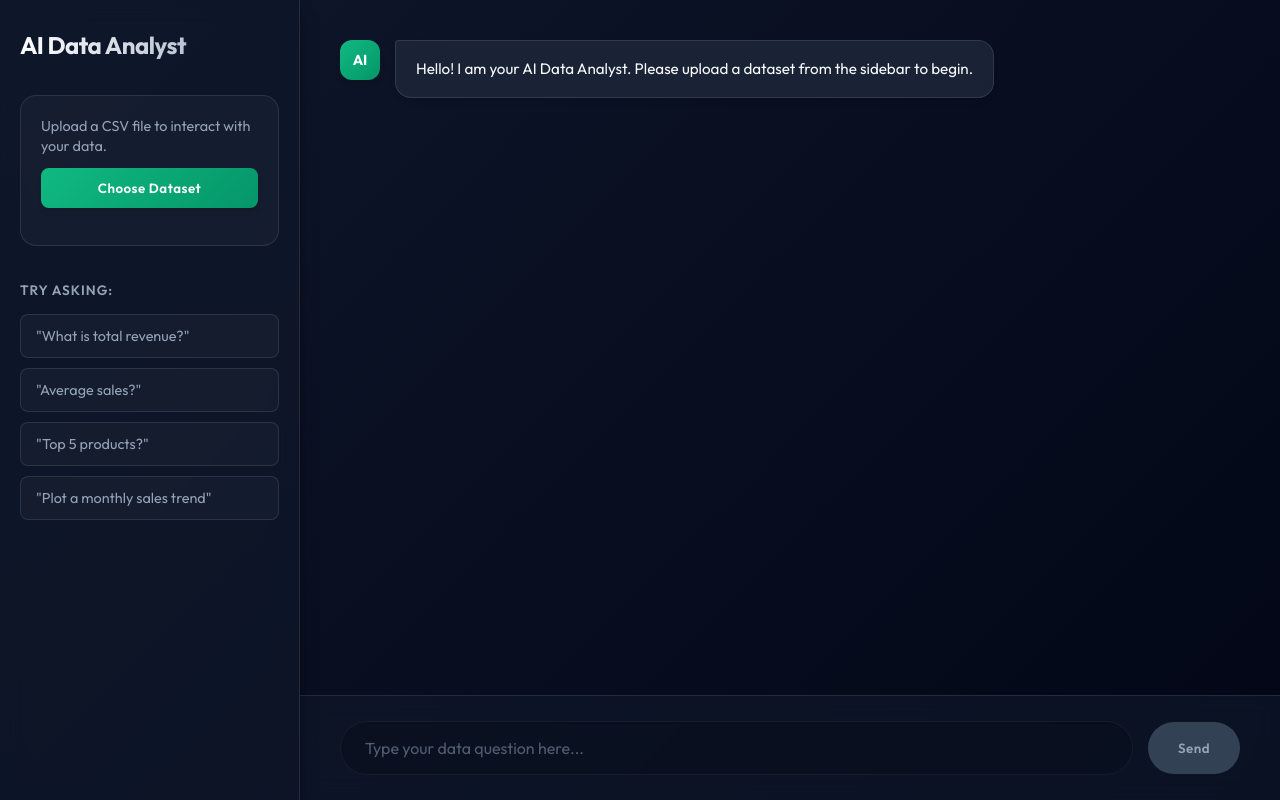
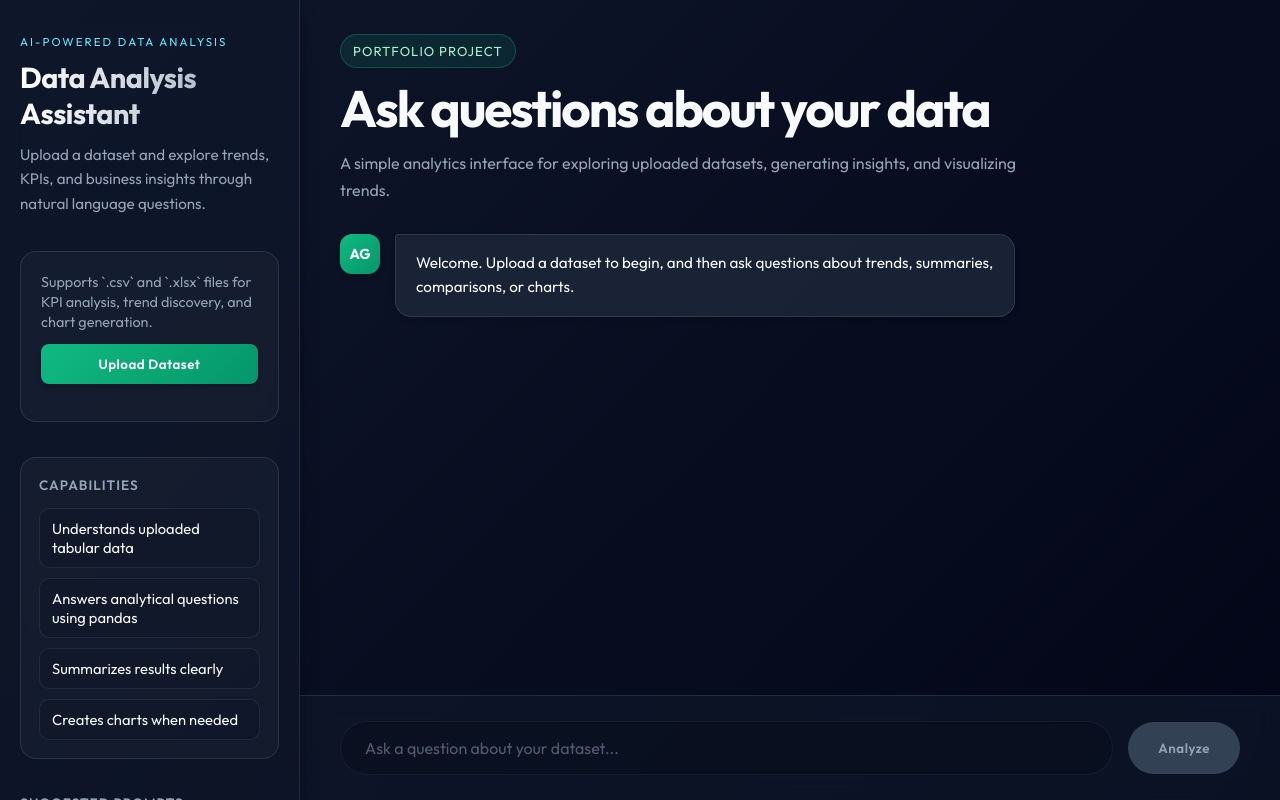
Before and after one commit to rishigoswami18/Data-Analyst-ai, a Flask app: page / in a window 1280 px wide. Run offline with Flask 3, Linux system fonts and the light colour scheme.

Commit message:
Updated project files

```diff
--- a/static/script.js
+++ b/static/script.js
@@ -15,7 +15,7 @@ fileInput.addEventListener('change', async () => {
     const file = fileInput.files[0];
     if (!file) return;
 
-    statusMsg.textContent = "Uploading...";
+    statusMsg.textContent = "Uploading dataset...";
     statusMsg.style.color = "#ccc";
 
     const formData = new FormData();
@@ -29,14 +29,14 @@ fileInput.addEventListener('change', async () => {
         const data = await response.json();
 
         if (response.ok) {
-            statusMsg.textContent = "Dataset Loaded!";
+            statusMsg.textContent = "Dataset ready for analysis";
             statusMsg.style.color = "#4ade80";
 
             // Enable chat
             chatInput.disabled = false;
             sendBtn.disabled = false;
 
-            appendSystemMessage("Dataset loaded! What would you like to know?");
+            appendSystemMessage(`Dataset loaded: ${data.filename}. You can now ask for summaries, comparisons, trends, or charts.`);
         } else {
             statusMsg.textContent = data.error;
             statusMsg.style.color = "#ef4444"; // red
@@ -60,7 +60,7 @@ document.querySelectorAll('.examples-section li').forEach(li => {
             chatInput.value = li.textContent.replace(/"/g, '');
             sendQuery();
         } else {
-            alert("Please upload a dataset first!");
+            alert("Upload a dataset first to activate analysis.");
         }
     });
 });
@@ -78,7 +78,7 @@ async function sendQuery() {
     sendBtn.disabled = true;
 
     // Add loading message
-    const loadingId = appendSystemMessage("Thinking...");
+    const loadingId = appendSystemMessage("Working on your question...");
 
     try {
         const response = await fetch('/chat', {
@@ -135,7 +135,7 @@ function appendSystemMessage(text, chartUrl = null) {
 
     // Use innerHTML because we might inject an unescaped img tag immediately after escaped text
     div.innerHTML = `
-        <div class="avatar">AI</div>
+        <div class="avatar">AG</div>
         <div class="bubble"></div>
     `;
     div.querySelector('.bubble').innerHTML = bubbleContent;
--- a/static/style.css
+++ b/static/style.css
@@ -50,15 +50,47 @@ body {
     gap: 35px;
     box-shadow: var(--shadow-lg);
     z-index: 10;
+    height: 100vh;
+    overflow-y: auto;
+    overscroll-behavior: contain;
+}
+
+.sidebar::-webkit-scrollbar {
+    width: 6px;
+}
+
+.sidebar::-webkit-scrollbar-track {
+    background: transparent;
+}
+
+.sidebar::-webkit-scrollbar-thumb {
+    background: rgba(255, 255, 255, 0.14);
+    border-radius: 999px;
 }
 
 .sidebar-header h2 {
-    font-size: 1.5rem;
+    font-size: 1.8rem;
     font-weight: 700;
     background: linear-gradient(to right, #fff, #94a3b8);
     -webkit-background-clip: text;
     -webkit-text-fill-color: transparent;
     letter-spacing: -0.5px;
+}
+
+.sidebar-header p {
+    margin-top: 12px;
+    color: var(--text-secondary);
+    line-height: 1.6;
+    font-size: 0.95rem;
+}
+
+.eyebrow {
+    display: inline-block;
+    font-size: 0.72rem;
+    text-transform: uppercase;
+    letter-spacing: 0.18em;
+    color: #67e8f9;
+    margin-bottom: 10px;
 }
 
 .upload-section {
@@ -114,6 +146,37 @@ body {
     font-size: 0.95rem;
 }
 
+.capability-section {
+    background: rgba(255, 255, 255, 0.03);
+    border: 1px solid var(--border-color);
+    padding: 18px;
+    border-radius: 16px;
+}
+
+.capability-section h3 {
+    font-size: 0.85rem;
+    text-transform: uppercase;
+    letter-spacing: 1px;
+    margin-bottom: 14px;
+    color: var(--text-secondary);
+    font-weight: 600;
+}
+
+.capability-section ul {
+    list-style: none;
+    display: grid;
+    gap: 10px;
+}
+
+.capability-section li {
+    padding: 10px 12px;
+    border-radius: 10px;
+    background: rgba(15, 23, 42, 0.55);
+    border: 1px solid rgba(255, 255, 255, 0.08);
+    color: var(--text-primary);
+    font-size: 0.92rem;
+}
+
 .examples-section h3 {
     font-size: 0.85rem;
     text-transform: uppercase;
@@ -157,9 +220,41 @@ body {
     position: relative;
 }
 
+.hero-panel {
+    padding: 34px 40px 10px;
+}
+
+.hero-panel h1 {
+    font-size: clamp(2rem, 4vw, 3.25rem);
+    line-height: 1.05;
+    max-width: 700px;
+    letter-spacing: -0.04em;
+}
+
+.hero-panel p {
+    max-width: 720px;
+    color: var(--text-secondary);
+    margin-top: 14px;
+    font-size: 1rem;
+    line-height: 1.7;
+}
+
+.hero-tag {
+    display: inline-block;
+    margin-bottom: 14px;
+    padding: 8px 12px;
+    border-radius: 999px;
+    background: rgba(16, 185, 129, 0.12);
+    border: 1px solid rgba(16, 185, 129, 0.3);
+    color: #a7f3d0;
+    font-size: 0.82rem;
+    letter-spacing: 0.08em;
+    text-transform: uppercase;
+}
+
 .chat-box {
     flex-grow: 1;
-    padding: 40px;
+    padding: 20px 40px 40px;
     overflow-y: auto;
     display: flex;
     flex-direction: column;
--- a/templates/index.html
+++ b/templates/index.html
@@ -3,56 +3,68 @@
 <head>
     <meta charset="UTF-8">
     <meta name="viewport" content="width=device-width, initial-scale=1.0">
-    <title>AI Data Analyst</title>
-    <!-- Use Google Fonts -->
-    <link href="https://fonts.googleapis.com/css2?family=Inter:wght@400;500;600&display=swap" rel="stylesheet">
-    <!-- Link external CSS -->
+    <title>Agentic Analytics Copilot</title>
     <link rel="stylesheet" href="{{ url_for('static', filename='style.css') }}">
 </head>
 <body>
     <div class="app-container">
-        <!-- Sidebar for File Uploads -->
         <aside class="sidebar">
             <div class="sidebar-header">
-                <h2>AI Data Analyst</h2>
+                <span class="eyebrow">AI-Powered Data Analysis</span>
+                <h2>Data Analysis Assistant</h2>
+                <p>Upload a dataset and explore trends, KPIs, and business insights through natural language questions.</p>
             </div>
             <div class="upload-section">
-                <p>Upload a CSV file to interact with your data.</p>
+                <p>Supports `.csv` and `.xlsx` files for KPI analysis, trend discovery, and chart generation.</p>
                 <input type="file" id="file-input" accept=".csv, .xlsx" style="display: none;">
-                <button id="upload-btn" class="primary-btn">Choose Dataset</button>
+                <button id="upload-btn" class="primary-btn">Upload Dataset</button>
                 <div id="upload-status" class="status-msg"></div>
             </div>
 
+            <div class="capability-section">
+                <h3>Capabilities</h3>
+                <ul>
+                    <li>Understands uploaded tabular data</li>
+                    <li>Answers analytical questions using pandas</li>
+                    <li>Summarizes results clearly</li>
+                    <li>Creates charts when needed</li>
+                </ul>
+            </div>
+
             <div class="examples-section">
-                <h3>Try Asking:</h3>
+                <h3>Suggested Prompts</h3>
                 <ul>
-                    <li>"What is total revenue?"</li>
-                    <li>"Average sales?"</li>
-                    <li>"Top 5 products?"</li>
-                    <li>"Plot a monthly sales trend"</li>
+                    <li>"Summarize the top business KPIs in this dataset"</li>
+                    <li>"Which regions are driving the most revenue and profit?"</li>
+                    <li>"Show the top 5 products by sales with contribution percentages"</li>
+                    <li>"Plot a monthly sales trend and call out the strongest month"</li>
                 </ul>
             </div>
         </aside>
 
-        <!-- Main Chat Area -->
         <main class="chat-container">
+            <section class="hero-panel">
+                <div>
+                    <span class="hero-tag">Portfolio Project</span>
+                    <h1>Ask questions about your data</h1>
+                    <p>A simple analytics interface for exploring uploaded datasets, generating insights, and visualizing trends.</p>
+                </div>
+            </section>
+
             <div id="chat-box" class="chat-box">
-                <!-- Chat messages will be injected here via JavaScript -->
                 <div class="message system-message">
-                    <div class="avatar">AI</div>
-                    <div class="bubble">Hello! I am your AI Data Analyst. Please upload a dataset from the sidebar to begin.</div>
+                    <div class="avatar">AG</div>
+                    <div class="bubble">Welcome. Upload a dataset to begin, and then ask questions about trends, summaries, comparisons, or charts.</div>
                 </div>
             </div>
 
-            <!-- Input Area -->
             <div class="input-area">
-                <input type="text" id="chat-input" placeholder="Type your data question here..." autocomplete="off" disabled>
-                <button id="send-btn" disabled>Send</button>
+                <input type="text" id="chat-input" placeholder="Ask a question about your dataset..." autocomplete="off" disabled>
+                <button id="send-btn" disabled>Analyze</button>
             </div>
         </main>
     </div>
 
-    <!-- Link external JS -->
     <script src="{{ url_for('static', filename='script.js') }}"></script>
 </body>
 </html>
```
Also changed, not shown: other parts of static/style.css (+37 -0 lines), agent.py (+82 -25 lines), README.md.
